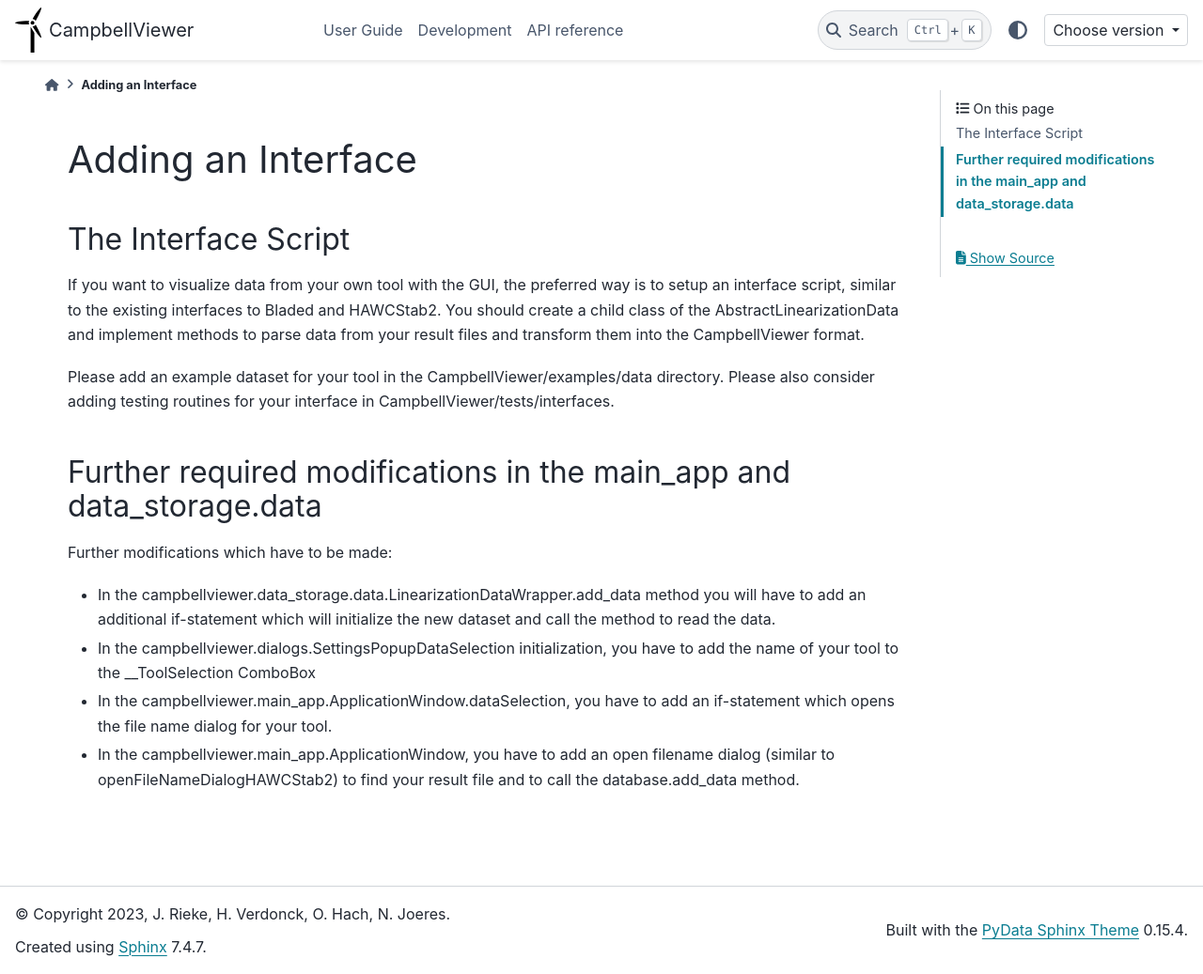
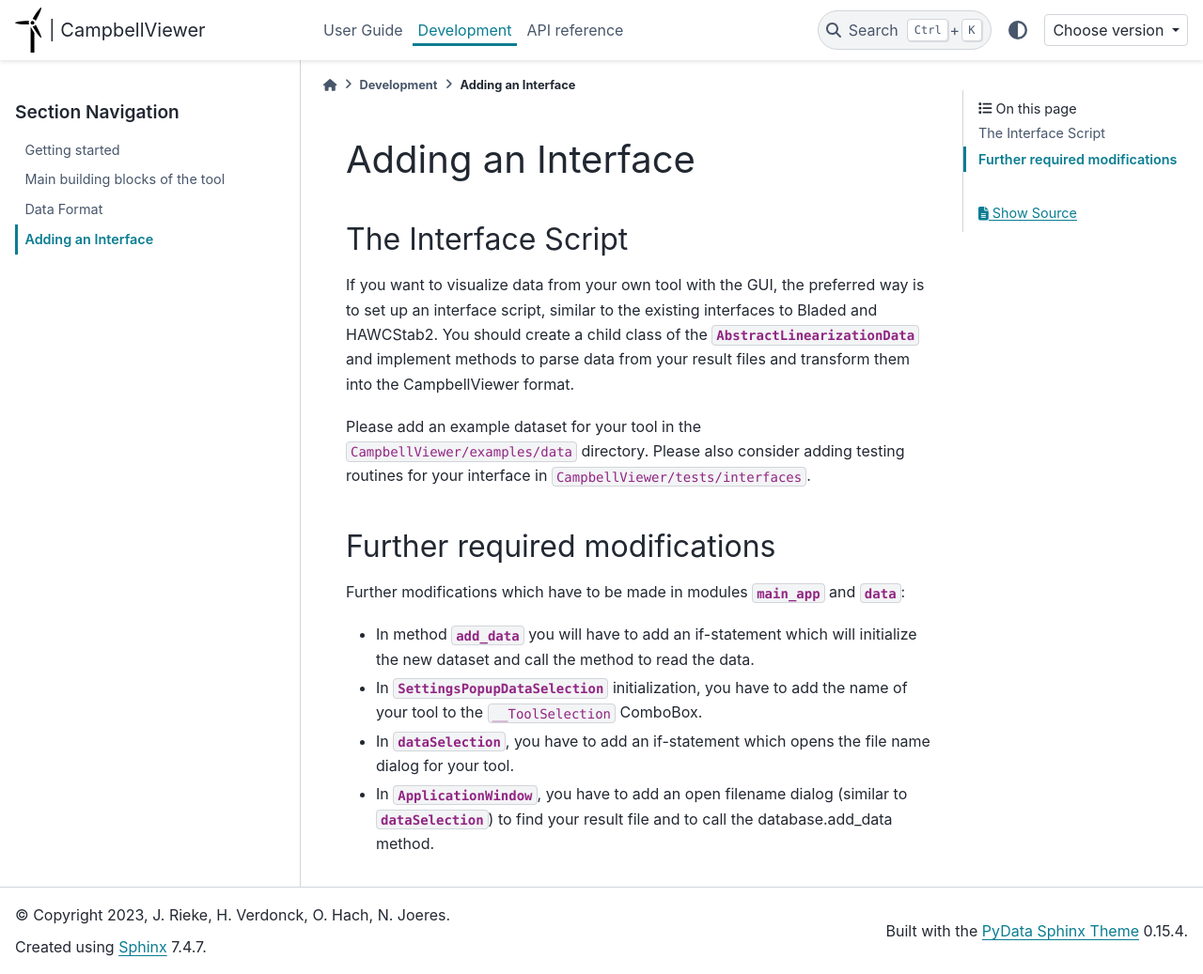
Before and after one commit to DLR-AE/CampbellViewer, a Sphinx documentation site: the page built from docs/source/development/adding_interface.rst, in a window 1280 px wide and 1037 px high. Shown: the whole window at 94% size. Built offline with Sphinx 7.4.7 and the PyData theme 0.15.4, drawn with Linux system fonts in a browser that asks for light colours; pages that are not in the unit, such as notebooks, are missing from menus.

Commit message:
docs: integrate development documentation and add links to classes, methods, etc.
#52

```diff
--- a/docs/source/conf.py
+++ b/docs/source/conf.py
@@ -42,7 +42,7 @@
         "show_prev_next": False,
         "navigation_with_keys": False,
         "logo": {
-            "text": "CampbellViewer",
+            "text": " | CampbellViewer",
             "alt_text": "CampbellViewer",
         },
         "navbar_align": "content",
--- a/docs/source/development.rst
+++ b/docs/source/development.rst
@@ -11,3 +11,5 @@
 
     development/getting_started
     development/main_building_blocks
+    development/data_format
+    development/adding_interface
--- a/docs/source/development/adding_interface.rst
+++ b/docs/source/development/adding_interface.rst
@@ -7,27 +7,28 @@
 --------------------
 
 If you want to visualize data from your own tool with the GUI, the preferred
-way is to setup an interface script, similar to the existing interfaces to
-Bladed and HAWCStab2. You should create a child class of the
-AbstractLinearizationData and implement methods to parse data from your result
+way is to set up an interface script, similar to the existing interfaces to
+Bladed and HAWCStab2. You should create a child class of the :class:`AbstractLinearizationData <campbellviewer.data_storage.data_template.AbstractLinearizationData>`
+and implement methods to parse data from your result
 files and transform them into the CampbellViewer format.
 
-Please add an example dataset for your tool in the CampbellViewer/examples/data
+Please add an example dataset for your tool in the ``CampbellViewer/examples/data``
 directory. Please also consider adding testing routines for your interface in
-CampbellViewer/tests/interfaces.
+``CampbellViewer/tests/interfaces``.
 
-Further required modifications in the main_app and data_storage.data
---------------------------------------------------------------------
+Further required modifications
+-------------------------------
 
-Further modifications which have to be made:
+Further modifications which have to be made in modules :mod:`main_app <campbellviewer.main_app>`
+and :mod:`data <campbellviewer.data_storage.data>`:
 
-* In the campbellviewer.data_storage.data.LinearizationDataWrapper.add_data
-  method you will have to add an additional if-statement which will initialize
+* In method :func:`add_data <campbellviewer.data_storage.data.LinearizationDataWrapper.add_data>`
+  you will have to add an if-statement which will initialize
   the new dataset and call the method to read the data.
-* In the campbellviewer.dialogs.SettingsPopupDataSelection initialization,
-  you have to add the name of your tool to the __ToolSelection ComboBox
-* In the campbellviewer.main_app.ApplicationWindow.dataSelection, you have
+* In :class:`SettingsPopupDataSelection <campbellviewer.dialogs.dialogs.SettingsPopupDataSelection>` initialization,
+  you have to add the name of your tool to the ``__ToolSelection`` ComboBox.
+* In :func:`dataSelection <campbellviewer.main_app.ApplicationWindow.dataSelection>`, you have
   to add an if-statement which opens the file name dialog for your tool.
-* In the campbellviewer.main_app.ApplicationWindow, you have to add an
-  open filename dialog (similar to openFileNameDialogHAWCStab2) to find your
-  result file and to call the database.add_data method.
+* In :class:`ApplicationWindow <campbellviewer.main_app.ApplicationWindow>`, you have to add an
+  open filename dialog (similar to :func:`dataSelection <campbellviewer.main_app.ApplicationWindow.openFileNameDialogHAWCStab2>`)
+  to find your result file and to call the database.add_data method.
```
Also changed, not shown: docs/source/development/data_format.rst (+5 -5 lines), docs/source/development/main_building_blocks.rst (+9 -8 lines), docs/source/programmers_guide.rst (deleted, +0 -12 lines), docs/source/user_guide/tool_specific.rst (+7 -3 lines).
